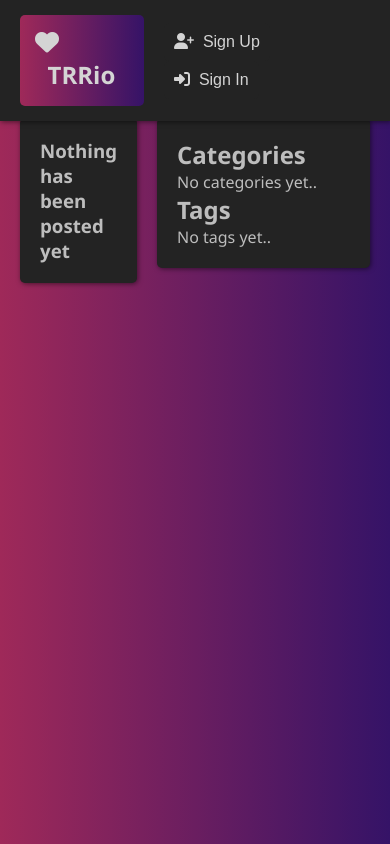
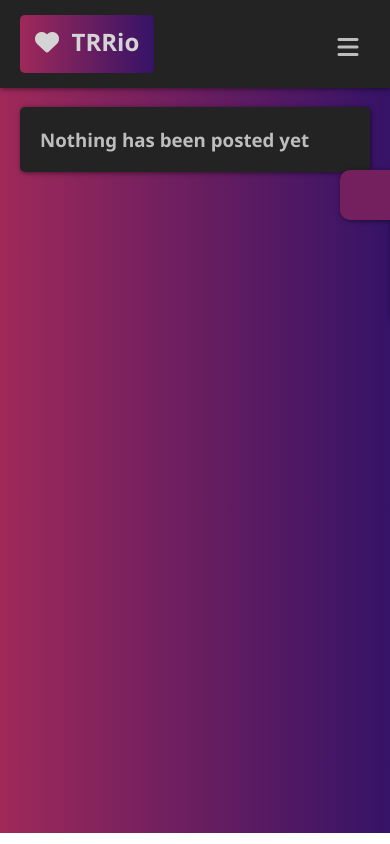
Before and after one commit to Wasth/djblog, a Django app: page / in a window 390 px wide. Run offline with Django 3.2, Linux system fonts and the light colour scheme; data that the repository does not hold is empty; some libraries are stand-ins or nearby versions.

Commit message:
adaptive design for smartphones and fixing dark theme

```diff
--- a/blog/static/blog/css/style.css
+++ b/blog/static/blog/css/style.css
@@ -50,12 +50,16 @@
     transition: .3s;
 }
 body#dark-body.dark-theme button {
-    border-color:#bbbaba;
+    border-color: #353535;
     background: #232323;
     color: #d4d4d4;
 }
 button.b0 {
     border: 0;
+}
+body#dark-body.dark-theme button:hover {
+    background-color: #691e60;
+    border-color: #691e60;
 }
 button:hover {
     background-color: #441665;
@@ -134,7 +153,7 @@
     background: linear-gradient(to right, #9f2959, #351367);
     z-index: 1;
     min-height: calc(100vh - 118px);
-    padding-top: 98px;
+    padding-top: 87px;
     padding-bottom: 20px;
 }
 
@@ -142,9 +161,58 @@
     display: flex;
     align-items: flex-start;
 }
+@media (max-width: 1024px) {
+    .wrapper > .container {
+        flex-direction: column;
+    }
+    .container .sidebar {
+        position: fixed;
+        left: calc(100vw - 20px);
+        transition: left .2s;
+        top: 150px;
+        width: calc(100vw - 80px);
+        z-index: 4;
+        border-top-left-radius: 0px;
+    }
+    .sidebar:hover {
+        left: 0px;
+    }
+    .sidebar:hover + .shadow {
+        display: block;
+        content: '';
+        position: fixed;
+        z-index: 3;
+        top: 0;
+        left: 0;
+        background-color: rgba(0,0,0,0.78);
+        width: 100vw;
+        height: 100vh;
+    }
+    .sidebar:hover:before {
+        /*display: none;*/
+    }
+    .sidebar:before {
+        display: block;
+        content: "\f104";
+        width: 50px;
+        height: 50px;
+        position: absolute;
+        left: -50px;
+        border-bottom-left-radius: 10px;
+        border-top-left-radius: 10px;
+        top: 0;
+        background-color: #74205f;
+        font-size: 46px;
+        font-family: "Font Awesome 5 Pro";
+        font-weight: 900;
+        text-align: center;
+        box-shadow: 1px 1px 5px 0px rgba(0, 0, 0, 0.5);
+    }
+}
 
 .wrapper .content {
     flex: 1;
+    width: 100%;
 }
 body#dark-body.dark-theme .sidebar {
     background: #232323;
@@ -214,6 +282,11 @@
     content: '\274C';
     font-size: 10px;
 }
+/* header */
+.mobile-menu-handler {
+    display: none;
+}
+
 .header .container {
     display: flex;
     justify-content: space-between;
@@ -257,6 +317,39 @@
 .menu-block button{
     margin-left: 20px;
 }
+@media (max-width: 768px) {
+    .mobile-menu-handler {
+        display: block;
+        text-align: center;
+        font-size: 24px;
+    }
+    .menu-block {
+        position: fixed;
+        right: 20px;
+        display: flex;
+        flex-direction: column;
+        top: 20px;
+        background: #232323;
+        width: 24px;
+        height: 24px;
+        padding: 10px;
+        overflow: hidden;
+        border-radius: 5px
+        transition: .2s;
+    }
+    .menu-block:hover {
+        width: auto;
+        height: auto;
+        box-shadow: 1px 1px 5px 0px rgba(0, 0, 0, 0.5);
+    }
+    .menu-block:hover .mobile-menu-handler {
+        /*display: none;*/
+    }
+    .menu-block button{
+        margin-left: 0px;
+    }
+}
+/* post list */
 .post-panel {
     background-color: #fff;
     border-radius: 5px;
--- a/blog/templates/blog/base.html
+++ b/blog/templates/blog/base.html
@@ -19,10 +19,13 @@
                 </a>
             </div>
             <div class="menu-block">
+                <div class="mobile-menu-handler">
+                    <i class="fas fa-bars"></i>
+                </div>
                 {% if user.is_authenticated %}
-                    <a href="#">
+                   <!--  <a href="#">
                         <button class='b0'><i class="fas fa-user"></i>&nbsp;&nbsp;Profile({{ user.username }})</button>
-                    </a>
+                    </a> -->
                     <a href="{% url 'myposts' %}">
                         <button class='b0'><i class="fas fa-clone"></i>&nbsp;&nbsp;My posts</button>
                     </a>
@@ -97,6 +100,7 @@
                     </div> -->
                 </section>
             </div>
+            <div class="shadow"></div>
         {% endblock %}
     </div>
 
```
Also changed, not shown: other parts of blog/static/blog/css/style.css (+42 -17 lines).
